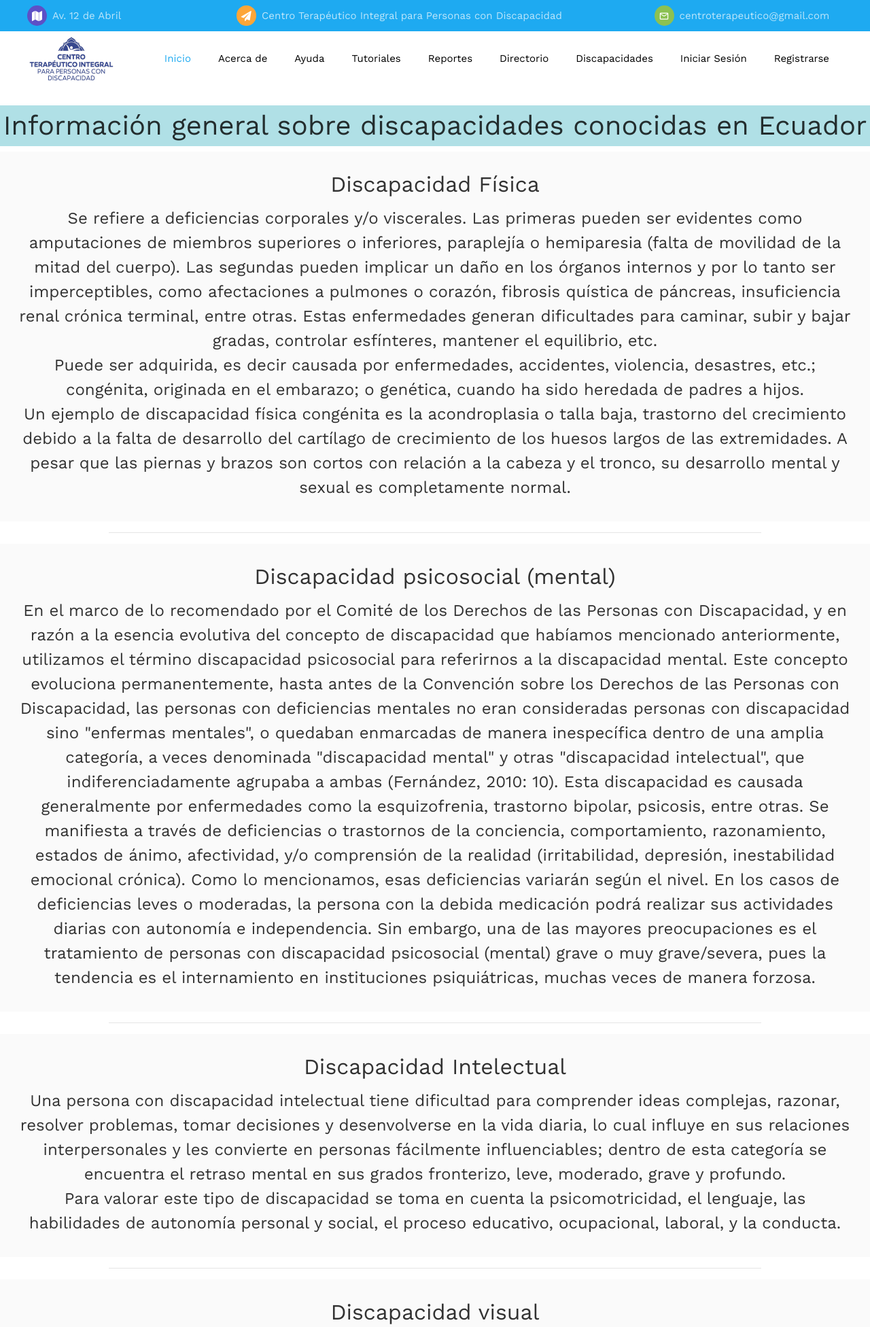
After one commit to domerchan/plataforma_web_centro_terapeutico_integral, a Django app: page /disabilities.html in a window 1280 px wide. The commit adds this page. Shown: the top 1952 px of the page at 68% size. Run offline with Django 3.2, Linux system fonts and the light colour scheme; some libraries are stand-ins or nearby versions; some web fonts are replaced.

Commit message:
Información general sobre discapacidades - Pagina

```diff
--- a/centro_website/templates/directory.html
+++ b/centro_website/templates/directory.html
@@ -10,7 +10,7 @@
     {% include 'includes/header.html'%} {% block header %} {% endblock %} {% include 'includes/navbar.html'%} {% block navbar %} {% endblock %}
 
     <!--Incluir contenido-->
-
+     <br>
     <section>
         <div class="text-center">
             <h1 style="background-color:powderblue">Directorio General</h1>
--- /dev/null
+++ b/centro_website/templates/disabilities.html
@@ -0,0 +1,168 @@
+<!DOCTYPE html>
+<html lang="en">
+
+    <head>
+        <title>Kiddos - Free Bootstrap 4 Template by Colorlib</title>
+        {% include 'includes/head.html'%} {% block head %} {% endblock %}
+    </head>
+
+    <body>
+        {% include 'includes/header.html'%} {% block header %} {% endblock %} {% include 'includes/navbar.html'%}
+        {% block navbar %} {% endblock %}
+
+        <!--Incluir contenido-->
+        <br>
+        <section>
+            <div class="text-center">
+                <h1 style="background-color:powderblue">Información general sobre discapacidades conocidas en Ecuador
+                </h1>
+            </div>
+            <div class="panel-column panel-bottom-1 panel-column-first grid grid-15">
+                <div class="bg-light align-self-stretch box p-4 text-center">
+                    <h2>Discapacidad Física</h2>
+                    <h4>Se refiere a deficiencias corporales y/o viscerales. Las primeras pueden
+                        ser evidentes como amputaciones de miembros superiores o inferiores,
+                        paraplejía o hemiparesia (falta de movilidad de la mitad del cuerpo). Las
+                        segundas pueden implicar un daño en los órganos internos y por lo tanto
+                        ser imperceptibles, como afectaciones a pulmones o corazón, fibrosis
+                        quística de páncreas, insuficiencia renal crónica terminal, entre otras. Estas
+                        enfermedades generan dificultades para caminar, subir y bajar gradas,
+                        controlar esfínteres, mantener el equilibrio, etc.
+                        <br>
+                        Puede ser adquirida, es decir causada por enfermedades, accidentes, violencia, desastres,
+                        etc.; congénita, originada en el embarazo; o genética, cuando ha sido heredada de padres a
+                        hijos.
+                        <br>
+                        Un ejemplo de discapacidad física congénita es la acondroplasia o talla
+                        baja, trastorno del crecimiento debido a la falta de desarrollo del cartílago
+                        de crecimiento de los huesos largos de las extremidades. A pesar que las
+                        piernas y brazos son cortos con relación a la cabeza y el tronco, su desarrollo
+                        mental y sexual es completamente normal.
+
+                        <h4>
+                </div>
+                <hr style="width:75%;">
+                <div class="bg-light align-self-stretch box p-4 text-center" v>
+                    <h2>Discapacidad psicosocial (mental)</h2>
+                    <h4>
+                        En el marco de lo recomendado por el Comité de los Derechos de las
+                        Personas con Discapacidad, y en razón a la esencia evolutiva del concepto
+                        de discapacidad que habíamos mencionado anteriormente, utilizamos el
+                        término discapacidad psicosocial para referirnos a la discapacidad mental.
+                        Este concepto evoluciona permanentemente, hasta antes de la Convención
+                        sobre los Derechos de las Personas con Discapacidad, las personas con
+                        deficiencias mentales no eran consideradas personas con discapacidad
+                        sino "enfermas mentales", o quedaban enmarcadas de manera inespecífica
+                        dentro de una amplia categoría, a veces denominada "discapacidad mental"
+                        y otras "discapacidad intelectual", que indiferenciadamente agrupaba a
+                        ambas (Fernández, 2010: 10).
+                        Esta discapacidad es causada generalmente por enfermedades como
+                        la esquizofrenia, trastorno bipolar, psicosis, entre otras. Se manifiesta
+                        a través de deficiencias o trastornos de la conciencia, comportamiento,
+                        razonamiento, estados de ánimo, afectividad, y/o comprensión de la
+                        realidad (irritabilidad, depresión, inestabilidad emocional crónica). Como
+                        lo mencionamos, esas deficiencias variarán según el nivel. En los casos
+                        de deficiencias leves o moderadas, la persona con la debida medicación
+                        podrá realizar sus actividades diarias con autonomía e independencia. Sin
+                        embargo, una de las mayores preocupaciones es el tratamiento de personas
+                        con discapacidad psicosocial (mental) grave o muy grave/severa, pues la
+                        tendencia es el internamiento en instituciones psiquiátricas, muchas veces
+                        de manera forzosa.
+                        <h4>
+                </div>
+                <hr style="width:75%;">
+                <div class="bg-light align-self-stretch box p-4 text-center">
+                    <h2>Discapacidad Intelectual</h2>
+                    <h4>
+                        Una persona con discapacidad intelectual tiene dificultad para comprender
+                        ideas complejas, razonar, resolver problemas, tomar decisiones y
+                        desenvolverse en la vida diaria, lo cual influye en sus relaciones
+                        interpersonales y les convierte en personas fácilmente influenciables;
+                        dentro de esta categoría se encuentra el retraso mental en sus grados
+                        fronterizo, leve, moderado, grave y profundo.
+                        <br>
+                        Para valorar este tipo de discapacidad se toma en cuenta la psicomotricidad,
+                        el lenguaje, las habilidades de autonomía personal y social, el proceso
+                        educativo, ocupacional, laboral, y la conducta.
+                        <h4>
+                </div>
+                <hr style="width:75%;">
+                <div class="bg-light align-self-stretch box p-4 text-center">
+                    <h2>Discapacidad visual</h2>
+                    <h4>
+                        Tienen esta discapacidad las personas que presentan ceguera o baja visión.
+                        En los dos casos se refiere a un alto grado de pérdida de visión, es decir que
+                        no ven absolutamente aún con el uso de lentes.
+                        <br>
+                        No todas las personas con este tipo de discapacidad tienen el mismo grado
+                        de afectación. Su deficiencia dependerá de factores como la luz, la tensión
+                        ocular o si es de día o de noche; y se pueden distinguir distintos tipos
+                        de dificultades: de acceso a la información escrita, para la orientación y
+                        movilidad y quienes tienen dificultades para la ejecución de las actividades
+                        de la vida diaria.
+                        <br>
+                        Dentro de esta categoría están las personas que tienen desfiguración de un
+                        ojo y usan una prótesis ocular.
+                        <h4>
+                </div>
+                <hr style="width:75%;">
+                <div class="bg-light align-self-stretch box p-4 text-center">
+                    <h2>Discapacidad auditiva</h2>
+                    <h4>
+                        Se refiere a personas con sordera bilateral total y/o sordera severa de ambos
+                        oídos. Puede presentarse por causas genéticas, congénitas, infecciosas,
+                        ocupacionales, traumáticas, tóxicas, envejecimiento, entre otras. Las
+                        personas con este tipo de discapacidad pueden utilizar varias formas de
+                        comunicación, no necesariamente el lenguaje de señas. Lo importante es
+                        reconocer las formas que utilizan estas personas para comunicarse, ya que
+                        muchas veces la persona que nació con dicha discapacidad adopta formas
+                        de comunicación únicas y personales, que son el vínculo de inclusión con
+                        su entorno.
+                        <h4>
+
+
+                </div>
+                <hr style="width:75%;">
+                <div class="bg-light align-self-stretch box p-4 text-center">
+                    <h2>Discapacidad del Lenguaje</h2>
+                    <h4>
+                        El abordaje de un niño con retraso del lenguaje es
+                        habitualmente un reto para el pediatra de Atención
+                        Primaria. Requiere formación específica y manejo
+                        multidisciplinar, e incluye desbridar los componentes
+                        del lenguaje expresivo, la comprensión, los factores
+                        etiológicos y la realización de un diagnóstico
+                        diferencial amplio.
+                        <br>
+                        Es preciso conocer que en el 10-14% de los niños menores de 6 años, el lenguaje
+                        vendrá retrasado. De estos, dos terceras partes
+                        corresponderán a retraso articulatorio y retraso
+                        simple del lenguaje, que presentarán una evolución
+                        favorable. A partir de la etapa escolar, quedará un
+                        4% de niños con patología del lenguaje de naturaleza
+                        diversa: el 0,3% tendrá un déficit instrumental de
+                        audición o de los órganos fonoarticulatorios, el 2,2%
+                        presentará discapacidad intelectual y/o trastorno del
+                        espectro del autismo, y el 1,5% de esta población
+                        escolar tendrá una disfasia.
+                        <h4>
+                </div>
+                <hr style="width:75%;">
+            </div>
+
+        </section>
+
+        <!---->
+
+        {% include 'includes/footer.html'%} {% block footer %} {% endblock %}
+        <!-- loader -->
+        <div id="ftco-loader" class="show fullscreen"><svg class="circular" width="48px" height="48px">
+                <circle class="path-bg" cx="24" cy="24" r="22" fill="none" stroke-width="4" stroke="#eeeeee" />
+                <circle class="path" cx="24" cy="24" r="22" fill="none" stroke-width="4" stroke-miterlimit="10"
+                    stroke="#F96D00" /></svg></div>
+
+
+        {% include 'includes/js.html'%} {% block js %} {% endblock %}
+    </body>
+
+</html>
--- a/centro_website/templates/includes/navbar.html
+++ b/centro_website/templates/includes/navbar.html
@@ -31,6 +31,7 @@
                 <li class="nav-item"><a href="/tutorial.html" class="nav-link">Tutoriales</a></li>
                 <li class="nav-item"><a href="/report.html" class="nav-link">Reportes</a></li>
                 <li class="nav-item"><a href="/directory.html" class="nav-link">Directorio</a></li>
+                <li class="nav-item"><a href="/disabilities.html" class="nav-link">Discapacidades</a></li>
                 {% if request.session.user_email %}
                 <li class="nav-item"><a href="#" class="nav-link">{{ request.session.user_email }}</a>
                     <ul class="sub-menu">
--- a/centro_website/website/urls.py
+++ b/centro_website/website/urls.py
@@ -19,6 +19,7 @@ urlpatterns = [
     path('tips.html', views.tips, name='tips'),
     path('training.html', views.training, name='training'),
     path('tutorial.html', views.tutorial, name='tutorial'),
+    path('disabilities.html', views.disabilities, name='disabilities'),
 
     path('registrar/', views.registrar),
     path('iniciarSesion/', views.iniciarSesion),
--- a/centro_website/website/views.py
+++ b/centro_website/website/views.py
@@ -71,6 +71,9 @@ def training(request):
 
 def tutorial(request):
     return render(request, 'tutorial.html', {'center_data':center_data})
+
+def disabilities(request):
+    return render(request, 'disabilities.html', {'center_data':center_data})
 
 def registrar(request):
     if request.method=="POST":
```
